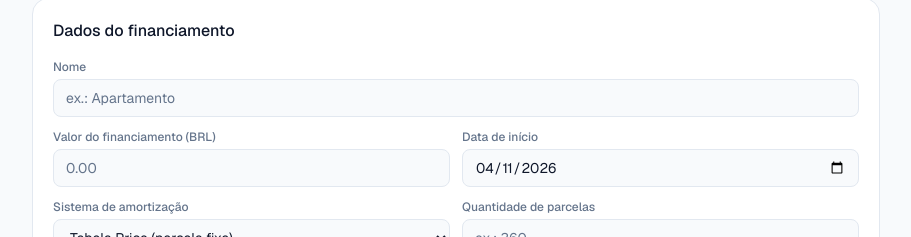
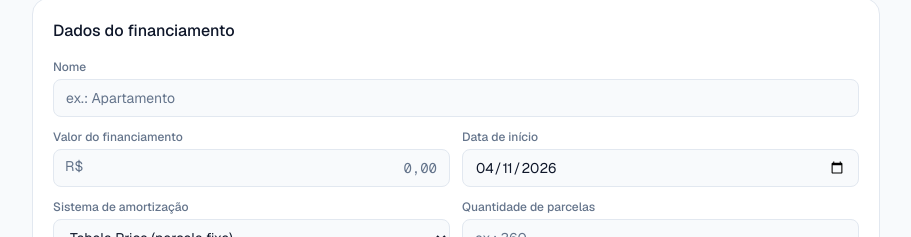
Before and after one commit to jbeltrami/household-finances, a Next.js app: page /financing/new in a window 1280 px wide. Shown: the part 155-392 px from the top of the page, without its empty margins (184-1095 px from the left). Built offline with nearby package versions, Linux system fonts and the light colour scheme; no server answers.

Commit message:
feat: BRL-masked currency input for the financing amount
The 'Valor do financiamento' field now shows an R$ prefix and formats as
you type (R$ 1.234.567,89, cents-based). A hidden raw dot-decimal input
carries the value so the create action parses it unchanged.

```diff
--- /dev/null
+++ b/src/app/(app)/financing/_components/CurrencyInput/CurrencyInput.tsx
@@ -0,0 +1,54 @@
+"use client";
+
+// A BRL-masked text input. Shows an "R$" prefix and formats the number as
+// "1.234.567,89" as you type (cents-based: digits fill in from the right).
+// The value it reports up is a plain dot-decimal string ("1234567.89") so
+// callers can Number() it and submit it unchanged.
+
+type Props = {
+  id?: string;
+  value: string; // raw dot-decimal string, "" when empty
+  onChange: (raw: string) => void;
+  placeholder?: string;
+};
+
+function formatBrl(raw: string): string {
+  if (raw === "") return "";
+  const n = Number(raw);
+  if (!Number.isFinite(n)) return "";
+  return n.toLocaleString("pt-BR", {
+    minimumFractionDigits: 2,
+    maximumFractionDigits: 2,
+  });
+}
+
+// Strip everything but digits and read them as cents → dot-decimal string.
+function digitsToRaw(input: string): string {
+  const digits = input.replace(/\D/g, "");
+  if (digits === "") return "";
+  return (Number(digits) / 100).toFixed(2);
+}
+
+export default function CurrencyInput({
+  id,
+  value,
+  onChange,
+  placeholder,
+}: Props) {
+  return (
+    <div className="relative">
+      <span className="pointer-events-none absolute left-3 top-1/2 -translate-y-1/2 text-sm text-muted">
+        R$
+      </span>
+      <input
+        id={id}
+        type="text"
+        inputMode="numeric"
+        value={formatBrl(value)}
+        onChange={(e) => onChange(digitsToRaw(e.target.value))}
+        placeholder={placeholder}
+        className="field-input pl-9 text-right font-mono tabular-nums"
+      />
+    </div>
+  );
+}
--- a/src/app/(app)/financing/_components/NewFinancingForm/NewFinancingForm.tsx
+++ b/src/app/(app)/financing/_components/NewFinancingForm/NewFinancingForm.tsx
@@ -13,6 +13,7 @@ import {
 import { createFinancing } from "../../actions";
 import { initialFormState } from "../../form-state";
 import AmortizationTable from "../AmortizationTable/AmortizationTable";
+import CurrencyInput from "../CurrencyInput/CurrencyInput";
 
 type FormValues = {
   name: string;
@@ -96,20 +97,16 @@ export default function NewFinancingForm() {
 
             <div>
               <label htmlFor="principal" className="field-label">
-                Valor do financiamento (BRL)
+                Valor do financiamento
               </label>
-              <input
+              <CurrencyInput
                 id="principal"
-                name="principal"
-                type="number"
-                min="0"
-                step="0.01"
-                required
-                placeholder="0.00"
                 value={values.principal}
-                onChange={(e) => set("principal", e.target.value)}
-                className="field-input"
+                onChange={(raw) => set("principal", raw)}
+                placeholder="0,00"
               />
+              {/* Submit the raw dot-decimal value so the action parses it as-is. */}
+              <input type="hidden" name="principal" value={values.principal} />
             </div>
 
             <div>
```
